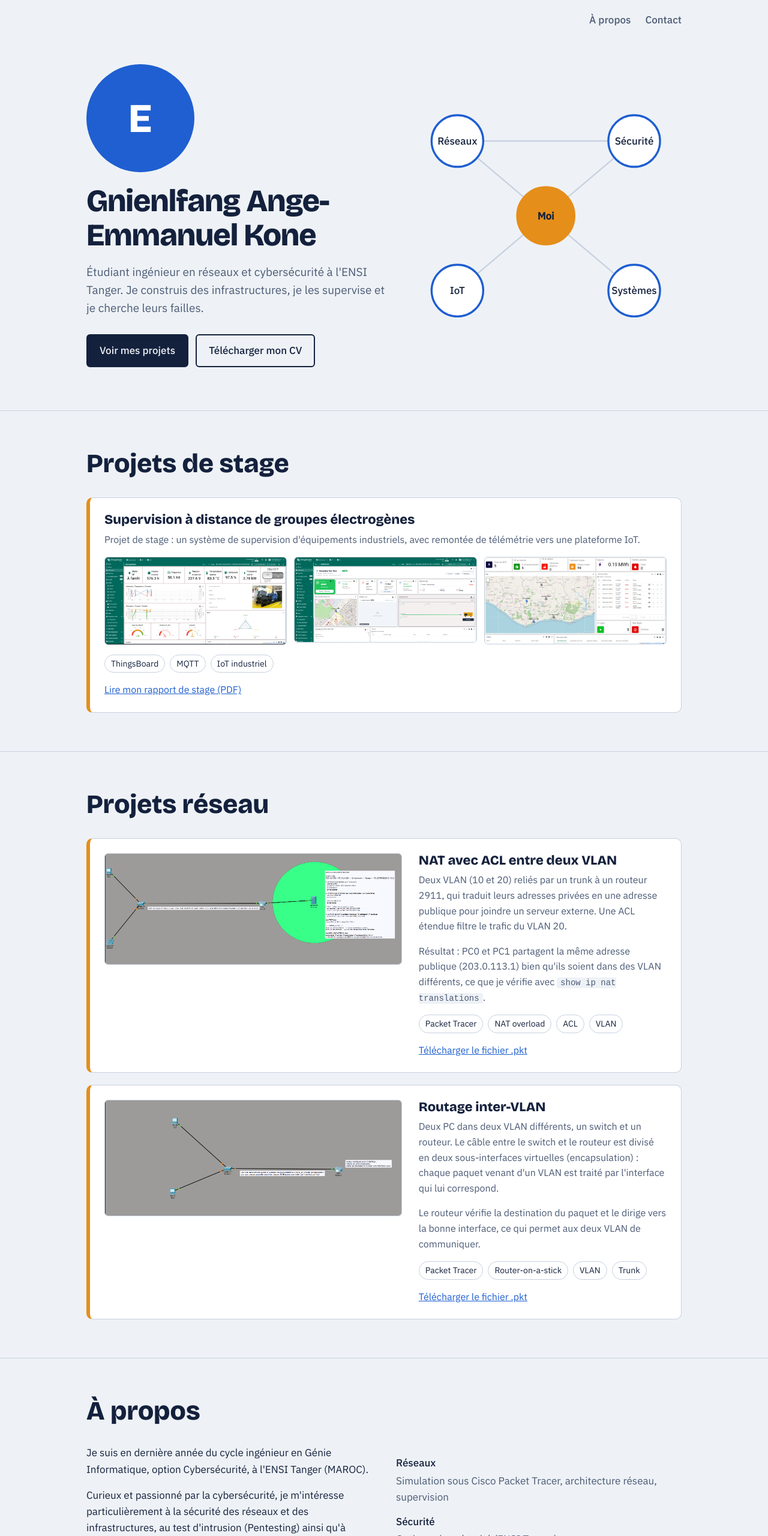
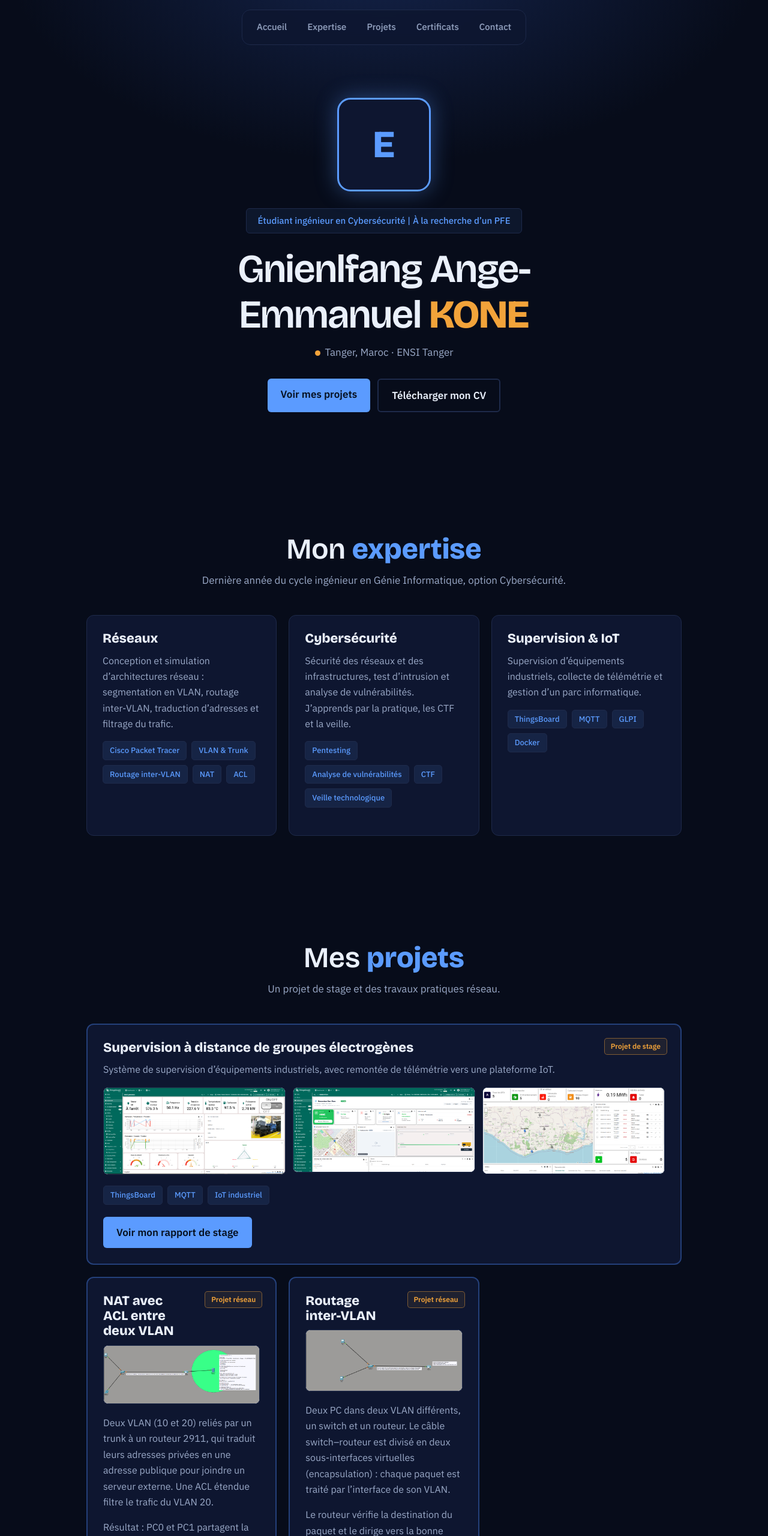
Before and after one commit to gnienlfangangeemmanuelkone/gnienlfangangeemmanuelkone.github.io, a plain HTML site: page index.html in a window 1280 px wide. Shown: the top 2560 px of the page at 60% size. Drawn offline with nearby package versions, Linux system fonts and the light colour scheme.

Commit message:
Nouveau design

```diff
--- a/index.html
+++ b/index.html
@@ -3,206 +3,118 @@
 <head>
 <meta charset="utf-8">
 <meta name="viewport" content="width=device-width, initial-scale=1">
-<title>Gnienlfangange Emmanuel Kone – Réseaux & Cybersécurité</title>
-<meta name="description" content="Portfolio de Gnienlfangange Emmanuel Kone, étudiant ingénieur en réseaux et cybersécurité à l'ENSI Tanger.">
+<title>Gnienlfang Ange-Emmanuel Kone – Réseaux & Cybersécurité</title>
+<meta name="description" content="Portfolio de Gnienlfang Ange-Emmanuel Kone, étudiant ingénieur en réseaux et cybersécurité à l’ENSI Tanger.">
 <link rel="preconnect" href="https://fonts.googleapis.com">
 <link rel="preconnect" href="https://fonts.gstatic.com" crossorigin>
-<link href="https://fonts.googleapis.com/css2?family=Bricolage+Grotesque:wght@600;800&family=IBM+Plex+Sans:wght@400;500&display=swap" rel="stylesheet">
-<style>
-:root{
-  --paper:#EEF2F6; --ink:#14213D; --muted:#4B5A75; --line:#C7D1DF; --card:#FFFFFF;
-  --signal:#1F5FD1; --amber:#E58E1A;
-}
-@media (prefers-color-scheme:dark){
-  :root:not([data-theme="light"]){--paper:#0F1626;--ink:#E8EEF8;--muted:#9FB0CC;--line:#2A3855;--card:#16203A;--signal:#6EA2FF;--amber:#F2A33A}
-}
-*{box-sizing:border-box}
-html{scroll-behavior:smooth}
-body{margin:0;background:var(--paper);color:var(--ink);font:400 17px/1.6 "IBM Plex Sans",system-ui,sans-serif}
-a{color:var(--signal)}
-a:focus-visible,button:focus-visible{outline:3px solid var(--amber);outline-offset:3px}
-h1,h2,h3{font-family:"Bricolage Grotesque","IBM Plex Sans",sans-serif;line-height:1.1;margin:0}
-.wrap{max-width:1040px;margin:0 auto;padding:0 24px}
-nav{display:flex;gap:24px;justify-content:flex-end;padding:20px 0}
-nav a{color:var(--muted);text-decoration:none;font-weight:500}
-nav a:hover{color:var(--ink)}
-.hero{display:grid;grid-template-columns:1.1fr 1fr;gap:40px;align-items:center;padding:40px 0 72px}
-.hero h1{font-size:clamp(30px,4.4vw,52px);font-weight:800;letter-spacing:-.02em;overflow-wrap:anywhere}
-.hero p{max-width:46ch;color:var(--muted);font-size:19px;margin:16px 0 28px}
-.btns{display:flex;gap:12px;flex-wrap:wrap}
-.btn{display:inline-block;padding:12px 20px;border-radius:6px;font-weight:500;text-decoration:none;border:2px solid var(--ink);color:var(--ink)}
-.btn.main{background:var(--ink);color:var(--paper)}
-.topo{width:100%;height:auto}
-.topo line{stroke:var(--line);stroke-width:2}
-.topo .node circle{fill:var(--card);stroke:var(--signal);stroke-width:3}
-.topo .node text{fill:var(--ink);font:500 15px "IBM Plex Sans",sans-serif;text-anchor:middle}
-.topo .core circle{fill:var(--amber);stroke:var(--amber)}
-.topo .core text{font-weight:800}
-.topo .node{cursor:default}
-.topo .node:hover circle{stroke:var(--amber)}
-section{padding:64px 0;border-top:1px solid var(--line)}
-section>.wrap>h2{font-size:clamp(30px,4vw,44px);margin-bottom:32px}
-.grid{display:grid;grid-template-columns:repeat(auto-fit,minmax(290px,1fr));gap:20px}
-.proj{background:var(--card);border:1px solid var(--line);border-radius:10px;padding:24px}
-.proj h3{font-size:22px;margin-bottom:8px}
-.proj p{margin:0 0 16px;color:var(--muted);font-size:16px}
-.tags{display:flex;flex-wrap:wrap;gap:8px;padding:0;margin:0;list-style:none}
-.tags li{font-size:14px;padding:3px 10px;border:1px solid var(--line);border-radius:99px}
-.proj img{width:100%;height:auto;border-radius:6px;border:1px solid var(--line);margin:0 0 16px;display:block}
-a.plain{color:var(--ink);text-decoration:none}
-a.plain:hover{color:var(--signal)}
-.proj .dl{margin:16px 0 0}
-.pt{display:grid;grid-template-columns:1.2fr 1fr;gap:28px;align-items:start}
-.pt>a{display:block}
-.pt img{margin:0}
-.proj code{font-size:14px;background:var(--paper);padding:1px 6px;border-radius:4px}
-.photo{position:relative;width:180px;height:180px;border-radius:50%;overflow:hidden;background:var(--signal);margin:0 0 20px;display:grid;place-items:center;color:#fff;font:800 68px "Bricolage Grotesque",sans-serif}
-.photo img{position:absolute;inset:0;width:100%;height:100%;object-fit:cover}
-.gallery{display:grid;grid-template-columns:repeat(auto-fit,minmax(220px,1fr));gap:12px;margin:0 0 16px}
-.gallery img{margin:0}
-.proj.big{grid-column:1/-1;border-left:6px solid var(--amber)}
-.about{display:grid;grid-template-columns:1fr 1fr;gap:40px}
-.about p{margin:0 0 16px;max-width:60ch}
-.skills dt{font-weight:500;margin-top:14px}
-.skills dd{margin:2px 0 0;color:var(--muted)}
-.skills dt:first-child{margin-top:0}
-footer{padding:64px 0 80px;border-top:1px solid var(--line)}
-footer h2{font-size:clamp(30px,4vw,44px);margin-bottom:12px}
-footer ul{list-style:none;padding:0;margin:24px 0 0;display:flex;gap:24px;flex-wrap:wrap}
-@media (max-width:760px){
-  .pt{grid-template-columns:1fr}
-  .hero,.about{grid-template-columns:1fr}
-  nav{justify-content:flex-start;flex-wrap:wrap}
-}
-</style>
+<link href="https://fonts.googleapis.com/css2?family=Bricolage+Grotesque:wght@600;800&family=IBM+Plex+Sans:wght@400;500;600&display=swap" rel="stylesheet">
+<link rel="stylesheet" href="style.css">
 </head>
 <body>
-<div class="wrap">
-  <nav aria-label="Navigation principale">
-    <!-- <a href="#projets">Stage</a> -->
-    <!-- <a href="#reseau">Projets réseau</a> -->
-    <a href="#apropos">À propos</a>
-    <a href="#contact">Contact</a>
-  </nav>
+<nav class="nav" aria-label="Navigation principale">
+  <a href="#accueil">Accueil</a>
+  <a href="#expertise">Expertise</a>
+  <a href="#projets">Projets</a>
+  <a href="certificats.html">Certificats</a>
+  <a href="#contact">Contact</a>
+</nav>
 
-  <header class="hero">
-    <div>
-      <!-- Ta photo : mets-la dans images/photo.jpg (carrée de préférence) -->
-      <div class="photo"><span aria-hidden="true">E</span><img src="images/photo.jpg" alt="Portrait d'Emmanuel" onerror="this.remove()"></div>
-      <!-- TODO: vérifie l'orthographe de ton nom (accents) -->
-      <h1>Gnienlfang Ange-Emmanuel Kone</h1>
-      <p>Étudiant ingénieur en réseaux et cybersécurité à l'ENSI Tanger. Je construis des infrastructures, je les supervise et je cherche leurs failles.</p>
-      <div class="btns">
-        <a class="btn main" href="#reseau">Voir mes projets</a>
-        <!-- TODO: mets ton CV dans le dépôt sous le nom cv.pdf -->
-        <a class="btn" href="cv.pdf">Télécharger mon CV</a>
-      </div>
+<header class="hero" id="accueil">
+  <!-- Ta photo : images/photo.jpg (carrée de préférence) -->
+  <div class="photo"><span aria-hidden="true">E</span><img src="images/photo.jpg" alt="Portrait de Gnienlfang Ange-Emmanuel Kone" onerror="this.remove()"></div>
+  <span class="badge">Étudiant ingénieur en Cybersécurité | À la recherche d’un PFE</span>
+  <h1>Gnienlfang Ange-Emmanuel <b>KONE</b></h1>
+  <!-- Modifie ta ville si besoin -->
+  <p class="where">Tanger, Maroc · ENSI Tanger</p>
+  <div class="btns">
+    <a class="cta" href="#projets">Voir mes projets</a>
+    <a class="cta ghost" href="cv.pdf">Télécharger mon CV</a>
+  </div>
+</header>
+
+<section id="expertise">
+  <div class="wrap">
+    <div class="head"><h2>Mon <b>expertise</b></h2><p>Dernière année du cycle ingénieur en Génie Informatique, option Cybersécurité.</p></div>
+    <div class="grid">
+      <article class="card">
+        <h3>Réseaux</h3>
+        <p>Conception et simulation d’architectures réseau : segmentation en VLAN, routage inter-VLAN, traduction d’adresses et filtrage du trafic.</p>
+        <ul class="tags"><li>Cisco Packet Tracer</li><li>VLAN &amp; Trunk</li><li>Routage inter-VLAN</li><li>NAT</li><li>ACL</li></ul>
+      </article>
+      <article class="card">
+        <h3>Cybersécurité</h3>
+        <p>Sécurité des réseaux et des infrastructures, test d’intrusion et analyse de vulnérabilités. J’apprends par la pratique, les CTF et la veille.</p>
+        <ul class="tags"><li>Pentesting</li><li>Analyse de vulnérabilités</li><li>CTF</li><li>Veille technologique</li></ul>
+      </article>
+      <article class="card">
+        <h3>Supervision &amp; IoT</h3>
+        <p>Supervision d’équipements industriels, collecte de télémétrie et gestion d’un parc informatique.</p>
+        <ul class="tags"><li>ThingsBoard</li><li>MQTT</li><li>GLPI</li><li>Docker</li></ul>
+      </article>
     </div>
-    <svg class="topo" viewBox="0 0 400 340" role="img" aria-label="Schéma reliant réseaux, cybersécurité, IoT et développement">
-      <line x1="200" y1="170" x2="70" y2="60"/>
-      <line x1="200" y1="170" x2="330" y2="60"/>
-      <line x1="200" y1="170" x2="70" y2="280"/>
-      <line x1="200" y1="170" x2="330" y2="280"/>
-      <line x1="70" y1="60" x2="330" y2="60"/>
-      <g class="node core"><circle cx="200" cy="170" r="42"/><text x="200" y="176">Moi</text></g>
-      <g class="node"><circle cx="70" cy="60" r="38"/><text x="70" y="65">Réseaux</text></g>
-      <g class="node"><circle cx="330" cy="60" r="38"/><text x="330" y="65">Sécurité</text></g>
-      <g class="node"><circle cx="70" cy="280" r="38"/><text x="70" y="285">IoT</text></g>
-      <g class="node"><circle cx="330" cy="280" r="38"/><text x="330" y="285">Systèmes</text></g>
-    </svg>
-  </header>
-</div>
+  </div>
+</section>
 
 <section id="projets">
   <div class="wrap">
-    <h2>Projets de stage</h2>
+    <div class="head"><h2>Mes <b>projets</b></h2><p>Un projet de stage et des travaux pratiques réseau.</p></div>
     <div class="grid">
-      <article class="proj big">
+
+      <article class="card proj wide">
+        <span class="tag-note">Projet de stage</span>
         <h3>Supervision à distance de groupes électrogènes</h3>
-        <p>Projet de stage : un système de supervision d'équipements industriels, avec remontée de télémétrie vers une plateforme IoT.</p>
-        <!-- Dashboards : mets tes captures dans images/ sous ces noms (une image absente disparaît toute seule). Ajoute une ligne <a> par image. -->
+        <p>Système de supervision d’équipements industriels, avec remontée de télémétrie vers une plateforme IoT.</p>
+        <!-- Dashboards : images/dashboard1.png, dashboard2.png... Une image absente disparaît toute seule. -->
         <div class="gallery">
           <a href="images/dashboard1.png" target="_blank" rel="noopener"><img src="images/dashboard1.png" alt="Dashboard de supervision 1" onerror="this.closest('a').remove()"></a>
           <a href="images/dashboard2.png" target="_blank" rel="noopener"><img src="images/dashboard2.png" alt="Dashboard de supervision 2" onerror="this.closest('a').remove()"></a>
           <a href="images/dashboard3.png" target="_blank" rel="noopener"><img src="images/dashboard3.png" alt="Dashboard de supervision 3" onerror="this.closest('a').remove()"></a>
         </div>
         <ul class="tags"><li>ThingsBoard</li><li>MQTT</li><li>IoT industriel</li></ul>
-        <!-- Rapport de stage : mets-le dans rapports/rapport-stage.pdf puis retire les -- autour de la ligne -->
-         <p class="dl"><a href="rapports/rapport-stage.pdf" target="_blank" rel="noopener">Lire mon rapport de stage (PDF)</a></p>
+        <div class="actions"><a class="cta" href="rapports/rapport-stage.pdf" target="_blank" rel="noopener">Voir mon rapport de stage</a></div>
       </article>
-      <!-- <article class="proj">
-        <h3>Inventaire IT </h3>
-        <p>Déploiement de GLPI sur le site de stage pour suivre le parc informatique et gérer les tickets.</p>
-        <ul class="tags"><li>GLPI</li><li>Docker</li></ul>
-      </article> -->
+
+      <article class="card proj">
+        <span class="tag-note">Projet réseau</span>
+        <h3>NAT avec ACL entre deux VLAN</h3>
+        <a href="images/nat-acl.png" target="_blank" rel="noopener"><img src="images/nat-acl.png" alt="Topologie Packet Tracer : deux VLAN, un switch, un routeur 2911 et un serveur externe"></a>
+        <p>Deux VLAN (10 et 20) reliés par un trunk à un routeur 2911, qui traduit leurs adresses privées en une adresse publique pour joindre un serveur externe. Une ACL étendue filtre le trafic du VLAN 20.</p>
+        <p>Résultat : PC0 et PC1 partagent la même adresse publique (203.0.113.1), vérifiée avec <code>show ip nat translations</code>.</p>
+        <ul class="tags"><li>Packet Tracer</li><li>NAT overload</li><li>ACL</li><li>VLAN</li></ul>
+        <div class="actions">
+          <a class="cta" href="projets/nat-acl.pkt" download>Télécharger le .pkt</a>
+          <!-- <a class="cta ghost" href="rapports/nat-acl.pdf" target="_blank" rel="noopener">Voir le rapport</a> -->
+        </div>
+      </article>
+
+      <article class="card proj">
+        <span class="tag-note">Projet réseau</span>
+        <h3>Routage inter-VLAN</h3>
+        <a href="images/routage-inter-vlan.png" target="_blank" rel="noopener"><img src="images/routage-inter-vlan.png" alt="Topologie Packet Tracer : deux PC, un switch et un routeur 2911"></a>
+        <p>Deux PC dans deux VLAN différents, un switch et un routeur. Le câble switch–routeur est divisé en deux sous-interfaces virtuelles (encapsulation) : chaque paquet est traité par l’interface de son VLAN.</p>
+        <p>Le routeur vérifie la destination du paquet et le dirige vers la bonne interface, ce qui permet aux deux VLAN de communiquer.</p>
+        <ul class="tags"><li>Packet Tracer</li><li>Router-on-a-stick</li><li>Trunk</li></ul>
+        <div class="actions">
+          <a class="cta" href="projets/routage-inter-vlan.pkt" download>Télécharger le .pkt</a>
+          <!-- <a class="cta ghost" href="rapports/routage-inter-vlan.pdf" target="_blank" rel="noopener">Voir le rapport</a> -->
+        </div>
+      </article>
+
     </div>
   </div>
 </section>
 
-<section id="reseau">
+<section id="contact" class="contact">
   <div class="wrap">
-    <h2>Projets réseau</h2>
-    <div class="grid">
-      <article class="proj big pt">
-        <a href="images/nat-acl.png" target="_blank" rel="noopener"><img src="images/nat-acl.png" alt="Topologie Packet Tracer du projet NAT et ACL : deux VLAN, un switch, un routeur 2911 et un serveur externe"></a>
-        <div>
-          <h3>NAT avec ACL entre deux VLAN</h3>
-          <p>Deux VLAN (10 et 20) reliés par un trunk à un routeur 2911, qui traduit leurs adresses privées en une adresse publique pour joindre un serveur externe. Une ACL étendue filtre le trafic du VLAN 20.</p>
-          <p>Résultat : PC0 et PC1 partagent la même adresse publique (203.0.113.1) bien qu'ils soient dans des VLAN différents, ce que je vérifie avec <code>show ip nat translations</code>.</p>
-          <ul class="tags"><li>Packet Tracer</li><li>NAT overload</li><li>ACL</li><li>VLAN</li></ul>
-          <p class="dl"><a href="projets/nat-acl.pkt" download>Télécharger le fichier .pkt</a></p>
-          <!-- Rapport PDF : mets-le dans rapports/nat-acl.pdf puis retire les -- autour de la ligne -->
-          <!-- <p class="dl"><a href="rapports/nat-acl.pdf" target="_blank" rel="noopener">Lire le rapport (PDF)</a></p> -->
-        </div>
-      </article>
-      <article class="proj big pt">
-        <a href="images/routage-inter-vlan.png" target="_blank" rel="noopener"><img src="images/routage-inter-vlan.png" alt="Topologie Packet Tracer du routage inter-VLAN : deux PC, un switch et un routeur 2911"></a>
-        <div>
-          <h3>Routage inter-VLAN</h3>
-          <p>Deux PC dans deux VLAN différents, un switch et un routeur. Le câble entre le switch et le routeur est divisé en deux sous-interfaces virtuelles (encapsulation) : chaque paquet venant d'un VLAN est traité par l'interface qui lui correspond.</p>
-          <p>Le routeur vérifie la destination du paquet et le dirige vers la bonne interface, ce qui permet aux deux VLAN de communiquer.</p>
-          <ul class="tags"><li>Packet Tracer</li><li>Router-on-a-stick</li><li>VLAN</li><li>Trunk</li></ul>
-          <p class="dl"><a href="projets/routage-inter-vlan.pkt" download>Télécharger le fichier .pkt</a></p>
-          <!-- <p class="dl"><a href="rapports/routage-inter-vlan.pdf" target="_blank" rel="noopener">Lire le rapport (PDF)</a></p> -->
-        </div>
-      </article>
-    </div>
+    <div class="head"><h2>Me <b>contacter</b></h2><p>Un PFE, un projet, une question : écris-moi.</p></div>
+    <ul>
+      <li><a class="cta" href="mailto:mag604kone@gmail.com">mag604kone@gmail.com</a></li>
+      <li><a class="cta ghost" href="https://www.linkedin.com/in/gnienlfang-ange-emmanuel-kone-068232335" target="_blank" rel="noopener">LinkedIn</a></li>
+      <li><a class="cta ghost" href="https://github.com/gnienlfangangeemmanuelkone" target="_blank" rel="noopener">GitHub</a></li>
+    </ul>
   </div>
 </section>
 
-<section id="apropos">
-  <div class="wrap">
-    <h2>À propos</h2>
-    <div class="about">
-      <div>
-        <p>Je suis en dernière année du cycle ingénieur en Génie Informatique, option Cybersécurité, à l'ENSI Tanger (MAROC).</p>
-        <p>Curieux et passionné par la cybersécurité, je m'intéresse particulièrement à la sécurité des réseaux et des infrastructures, au test d'intrusion (Pentesting) ainsi qu'à l'analyse des vulnérabilités.
-
-J'aime explorer les mécanismes des systèmes, identifier leurs failles de sécurité et comprendre les différentes techniques permettant de mieux les protéger. À travers la pratique, les challenges CTF et la veille technologique, je cherche constamment à approfondir mes connaissances.
-
-Actuellement à la recherche d'un Projet de Fin d'Études (PFE), je souhaite mettre mes compétences en pratique et contribuer à des projets concrets dans le domaine de la cybersécurité.</p>
-        <!-- TODO: ajoute 1-2 phrases perso (CTF, veille, ce que tu cherches pour ton PFE) -->
-      </div>
-      <dl class="skills">
-        <dt>Réseaux</dt><dd>Simulation sous Cisco Packet Tracer, architecture réseau, supervision</dd>
-        <dt>Sécurité</dt><dd>Option cybersécurité (ENSI Tanger)</dd>
-        <dt>Outils</dt><dd>Docker, GLPI, ThingsBoard, MQTT</dd>
-      </dl>
-    </div>
-  </div>
-</section>
-
-<footer id="contact">
-  <div class="wrap">
-    <h2>Contact</h2>
-    <p>Un stage, un projet, une question : écris-moi.</p>
-    <ul>
-      <!-- TODO: remplace par tes vrais liens -->
-      <li><a href="mailto:mag604kone@gmail.com">mag604kone@gmail.com</a></li>
-      <li><a href="www.linkedin.com/in/gnienlfang-ange-emmanuel-kone-068232335">LinkedIn</a></li>
-      <li><a href="https://github.com/gnienlfangangeemmanuelkone">GitHub</a></li>
-    </ul>
-  </div>
-</footer>
+<footer>© Gnienlfang Ange-Emmanuel Kone</footer>
 </body>
 </html>
--- /dev/null
+++ b/style.css
@@ -0,0 +1,71 @@
+:root{--bg:#070C1A;--card:#0E1630;--line:#1E2A4A;--ink:#EAF0FB;--muted:#9AA9C7;--blue:#5B9BFF;--amber:#F2A33A;--green:#3DD68C}
+*{box-sizing:border-box}
+html{scroll-behavior:smooth}
+body{margin:0;color:var(--ink);font:400 17px/1.65 "IBM Plex Sans",system-ui,sans-serif;background:radial-gradient(900px 500px at 50% -80px,#14234A 0,transparent 70%),var(--bg)}
+h1,h2,h3{font-family:"Bricolage Grotesque","IBM Plex Sans",sans-serif;line-height:1.15;margin:0}
+a{color:var(--blue)}
+a:focus-visible{outline:3px solid var(--amber);outline-offset:3px}
+.wrap{max-width:1040px;margin:0 auto;padding:0 24px}
+section{padding:88px 0;scroll-margin-top:40px}
+.head{text-align:center;margin-bottom:44px}
+.head h2{font-size:clamp(32px,5vw,48px);font-weight:600}
+.head h2 b{color:var(--blue);font-weight:800}
+.head p{color:var(--muted);margin:10px 0 0}
+
+/* navigation flottante */
+.nav{position:fixed;top:16px;left:50%;transform:translateX(-50%);z-index:10;display:flex;gap:6px;padding:8px 10px;background:rgba(14,22,48,.82);backdrop-filter:blur(10px);border:1px solid var(--line);border-radius:14px;max-width:calc(100% - 24px)}
+.nav a{color:var(--muted);text-decoration:none;font-weight:500;font-size:15px;padding:8px 14px;border-radius:8px;white-space:nowrap}
+.nav a:hover,.nav a[aria-current]{color:var(--ink);background:rgba(91,155,255,.14)}
+
+/* accueil */
+.hero{min-height:100vh;display:flex;flex-direction:column;align-items:center;justify-content:center;text-align:center;padding:110px 24px 60px}
+.photo{position:relative;width:156px;height:156px;border-radius:22px;overflow:hidden;border:3px solid var(--blue);box-shadow:0 0 36px rgba(91,155,255,.38);background:var(--card);display:grid;place-items:center;font:800 64px "Bricolage Grotesque",sans-serif;color:var(--blue);margin-bottom:28px}
+.photo img{position:absolute;inset:0;width:100%;height:100%;object-fit:cover}
+.badge{display:inline-block;padding:8px 18px;border:1px solid var(--line);background:rgba(91,155,255,.08);color:var(--blue);font-weight:500;font-size:15px;border-radius:6px}
+.hero h1{font-size:clamp(36px,6.2vw,66px);font-weight:600;letter-spacing:-.02em;margin:22px 0 10px;max-width:16ch}
+.hero h1 b{color:var(--amber);font-weight:800}
+.where{color:var(--muted);margin:0 0 30px}
+.where::before{content:"";display:inline-block;width:9px;height:9px;border-radius:50%;background:var(--amber);margin-right:8px}
+.btns{display:flex;gap:12px;flex-wrap:wrap;justify-content:center}
+
+/* boutons */
+.cta{display:inline-block;padding:12px 22px;background:var(--blue);color:#06101F;font-weight:600;text-decoration:none;border-radius:6px}
+.cta:hover{background:#82B3FF}
+.cta.ghost{background:transparent;color:var(--ink);border:2px solid var(--line)}
+.cta.ghost:hover{border-color:var(--blue)}
+
+/* cartes */
+.grid{display:grid;grid-template-columns:repeat(auto-fit,minmax(300px,1fr));gap:20px}
+.card{background:var(--card);border:1px solid var(--line);border-radius:12px;padding:26px;position:relative}
+.card h3{font-size:22px;margin-bottom:10px}
+.card p{color:var(--muted);margin:0 0 16px;font-size:16px}
+.tags{display:flex;flex-wrap:wrap;gap:8px;padding:0;margin:0 0 20px;list-style:none}
+.tags li{font-size:13px;font-weight:500;padding:4px 11px;color:var(--blue);background:rgba(91,155,255,.1);border:1px solid var(--line);border-radius:5px}
+.tag-note{position:absolute;top:22px;right:22px;font-size:12px;font-weight:600;color:var(--amber);border:1px solid rgba(242,163,58,.45);background:rgba(242,163,58,.08);padding:3px 10px;border-radius:5px}
+.proj{border:2px solid #24407A}
+.proj.wide{grid-column:1/-1}
+.proj h3{padding-right:120px}
+.proj img{width:100%;height:auto;display:block;border-radius:8px;border:1px solid var(--line);margin-bottom:18px;background:#fff}
+.gallery{display:grid;grid-template-columns:repeat(auto-fit,minmax(220px,1fr));gap:12px;margin-bottom:18px}
+.gallery img{margin:0}
+.actions{display:flex;gap:10px;flex-wrap:wrap}
+.proj code{font-size:14px;background:#0A1226;padding:1px 6px;border-radius:4px}
+
+/* contact */
+.contact{text-align:center}
+.contact ul{list-style:none;padding:0;margin:26px 0 0;display:flex;gap:12px;justify-content:center;flex-wrap:wrap}
+footer{text-align:center;color:var(--muted);font-size:14px;padding:30px 24px 50px;border-top:1px solid var(--line)}
+
+/* certificats */
+.cert .ok{position:absolute;top:22px;right:22px;font-size:12px;font-weight:600;color:var(--green);border:1px solid rgba(61,214,140,.45);background:rgba(61,214,140,.08);padding:3px 10px;border-radius:5px}
+.cert h3{padding-right:90px;margin-bottom:6px}
+.cert .by{color:var(--blue);font-weight:500;margin:0 0 12px}
+.cert .date{font:14px/1.4 ui-monospace,Consolas,monospace;color:var(--blue);background:#0A1226;padding:10px 14px;border-radius:6px;margin-bottom:16px}
+.cert object{width:100%;height:300px;border-radius:8px;border:1px solid var(--line);background:#fff;margin-bottom:16px;display:block}
+
+@media (max-width:640px){
+  .nav a{padding:8px 9px;font-size:14px}
+  .proj h3{padding-right:0;margin-top:28px}
+  section{padding:64px 0}
+}
+@media (prefers-reduced-motion:reduce){html{scroll-behavior:auto}}
```
Also changed, not shown: certificats.html (added, +75 -0 lines), 4 other files.
